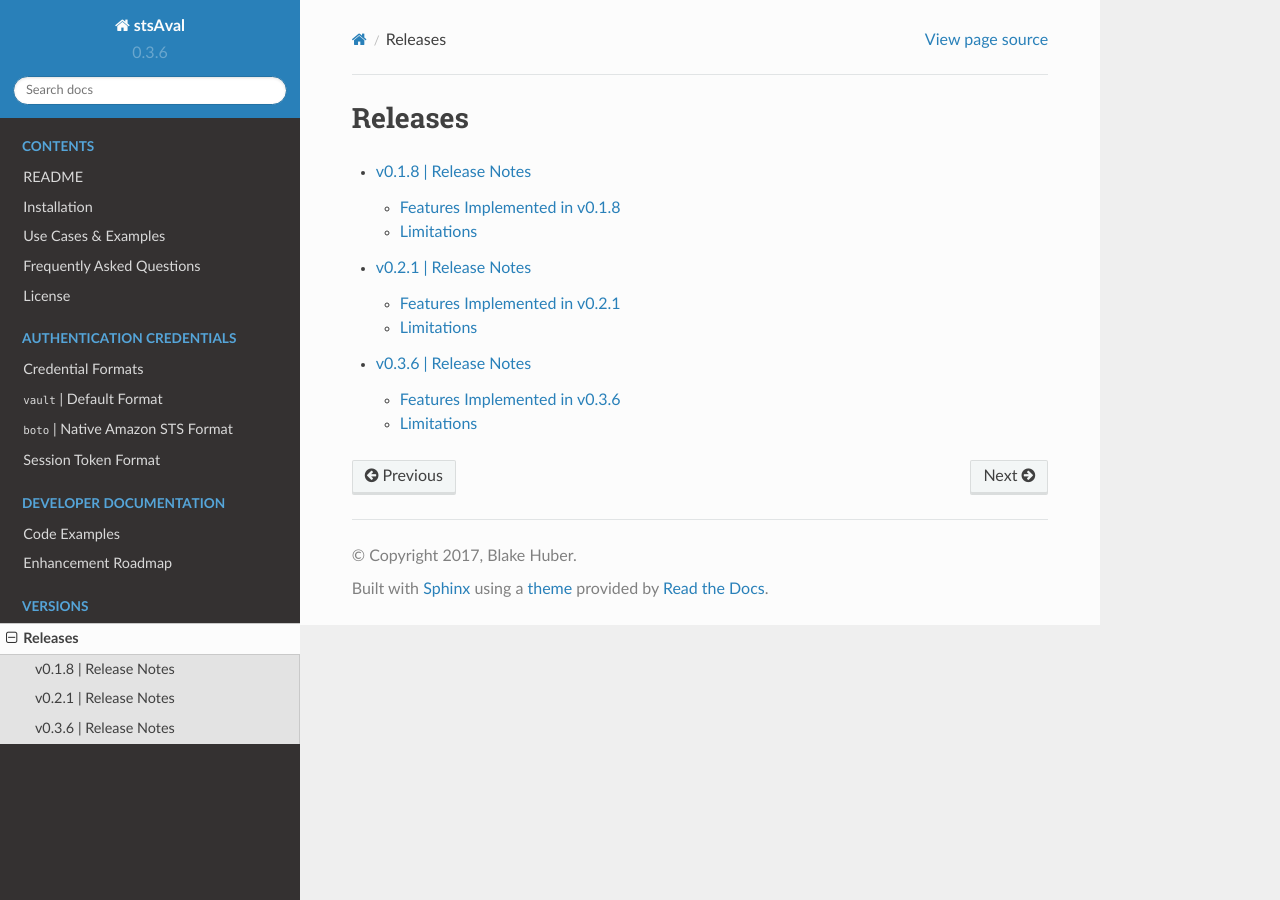
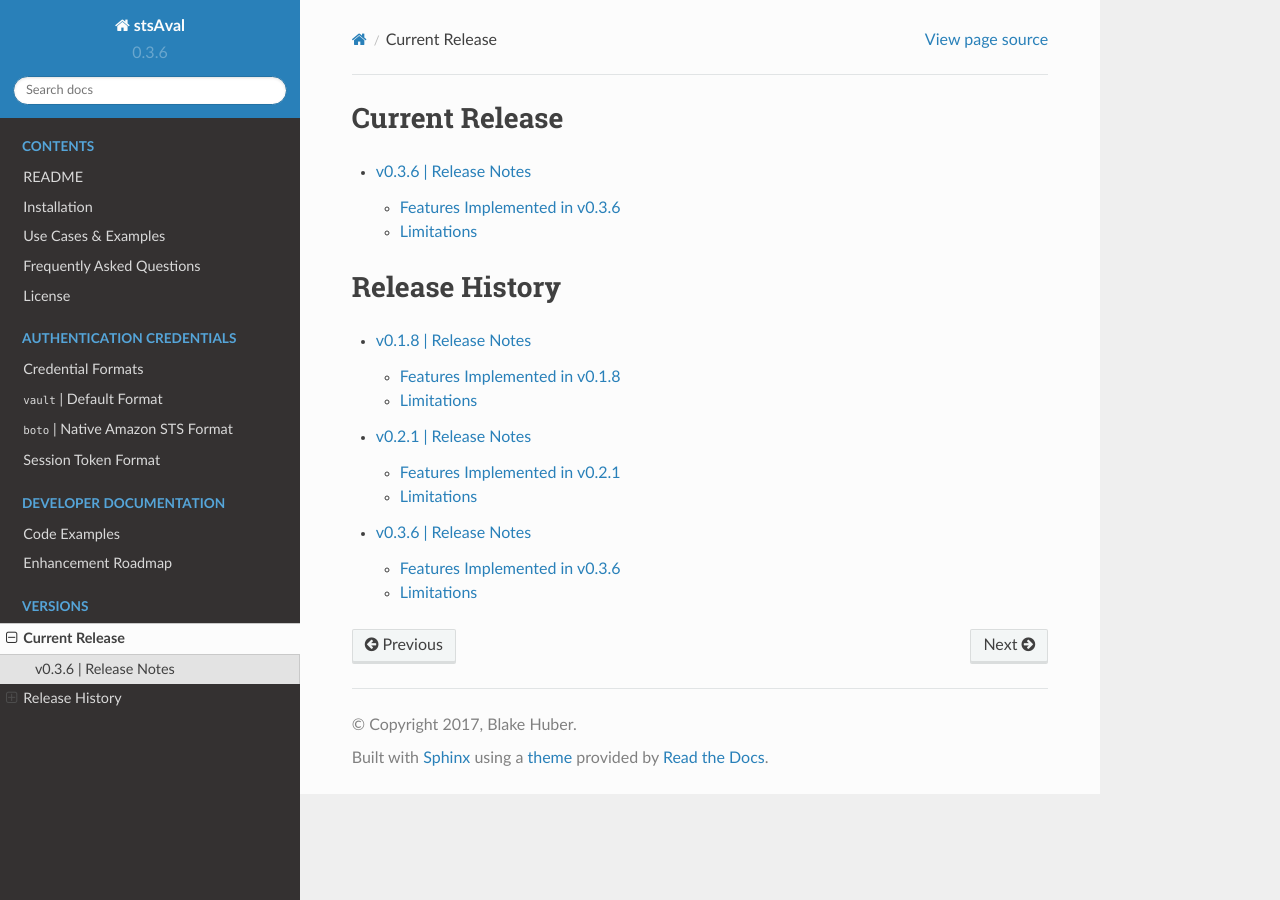
Before and after one commit to fstab50/stslib, a Sphinx documentation site: the page built from docs/releases/toctree_releases.rst, in a window 1280 px wide. Built offline with Sphinx 7.4.7 and the Read the Docs theme 2.0.0, drawn with Linux system fonts in a browser that asks for light colours.

Commit message:
docs/releases/toctree_releases.rst

```diff
--- a/docs/releases/toctree_releases.rst
+++ b/docs/releases/toctree_releases.rst
@@ -1,5 +1,13 @@
-Releases
-^^^^^^^^
+Current Release
+^^^^^^^^^^^^^^^
+
+.. toctree::
+   :maxdepth: 2
+
+   release_v0.3.6
+
+Release History
+^^^^^^^^^^^^^^^
 
 .. toctree::
    :maxdepth: 2
```
